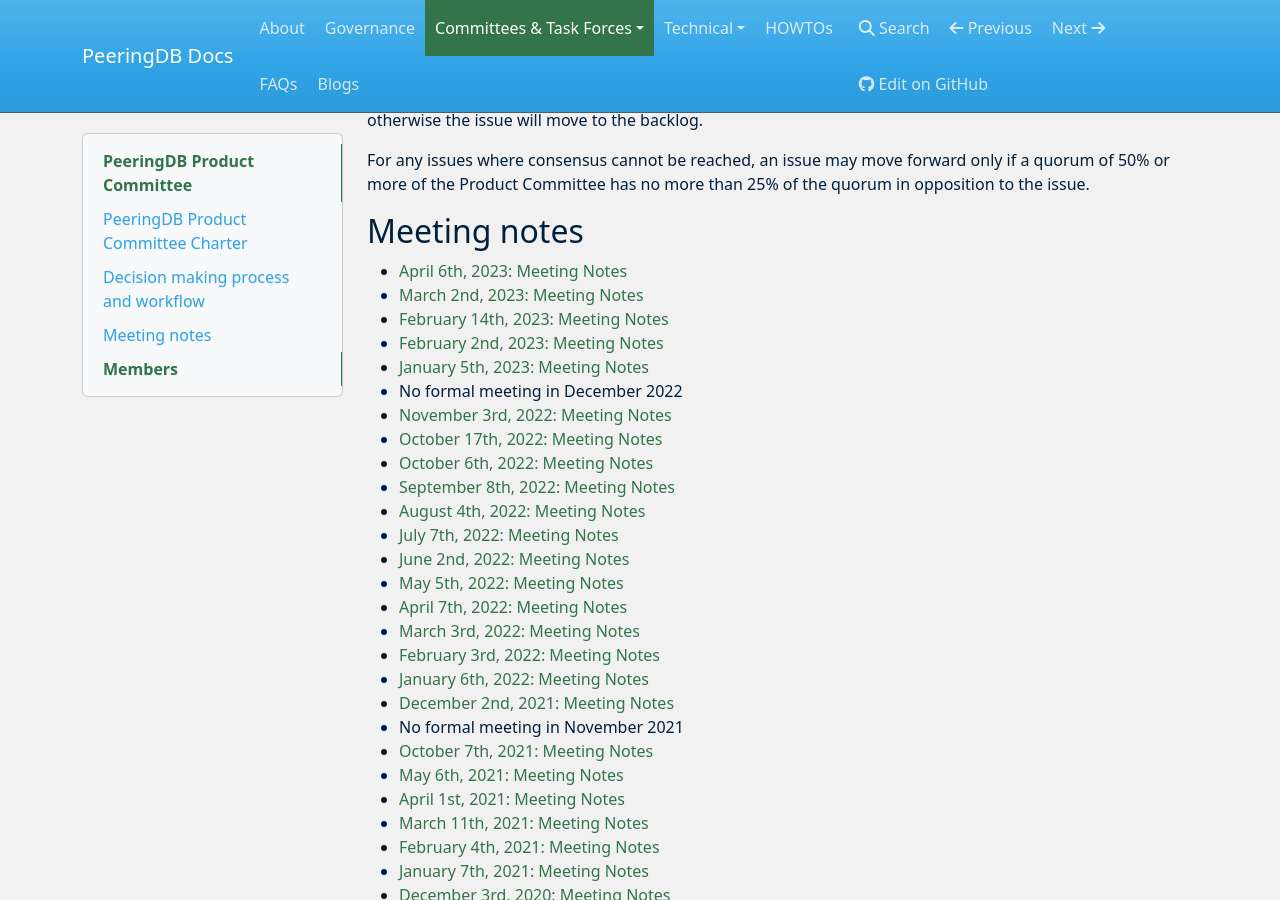
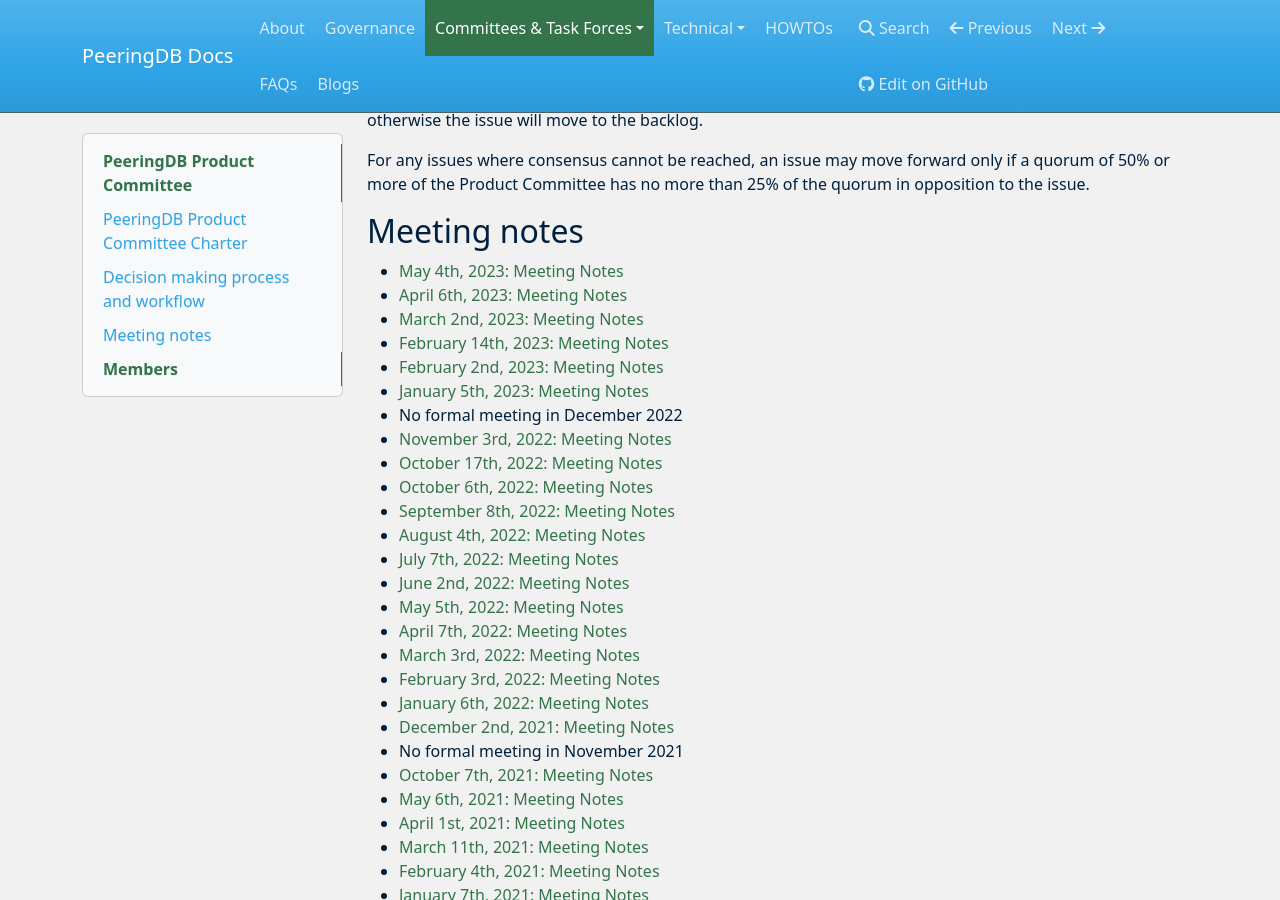
Before and after one commit to peeringdb/docs, an MkDocs documentation site: the page built from docs/committee/product/index.md, in a window 1280 px wide and 900 px high, scrolled down 2515 px. Built offline with MkDocs 1.6.1, drawn with Linux system fonts in a browser that asks for light colours; nearby versions of some CDN libraries.

Commit message:
PC meeting notes
1) PDF of notes
2) Update to index.md

```diff
--- a/docs/committee/product/index.md
+++ b/docs/committee/product/index.md
@@ -9,6 +9,7 @@
 
 ## Meeting notes
 
+- [May 4th, 2023: Meeting Notes](notes/2023-05-04_Product_Committee_Notes.pdf)
 - [April 6th, 2023: Meeting Notes](notes/2023-04-06_Product_Committee_Notes.pdf)
 - [March 2nd, 2023: Meeting Notes](notes/2023-03-02_Product_Committee_Notes.pdf)
 - [February 14th, 2023: Meeting Notes](notes/2023-02-14_Product_Committee_Notes.pdf)
```
Also changed, not shown: 1 other file.
